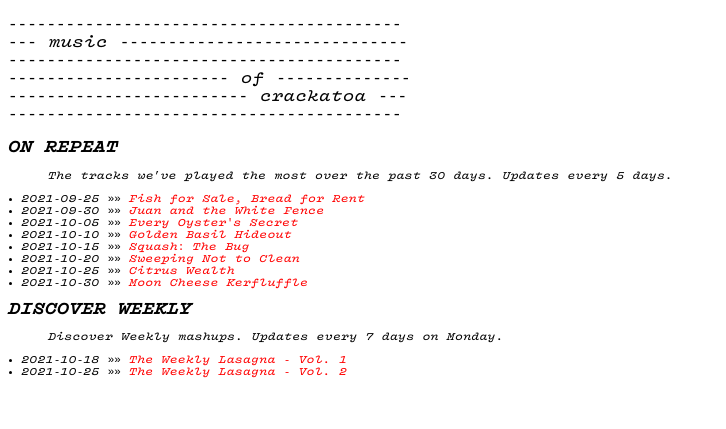
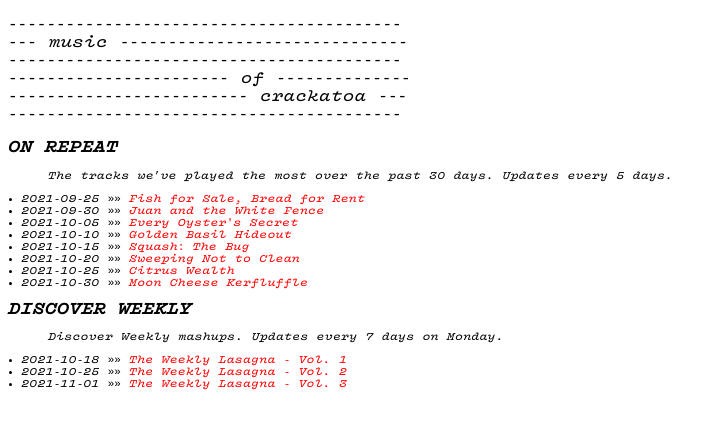
Before and after one commit to noahgorstein/music-of-crackatoa, a Jekyll site: the page built from index.md, in a window 1280 px wide. Shown: the top 429 px of the page, without its empty margins (0-726 px from the left). Built offline with Jekyll 4.4.1, drawn with Linux system fonts in a browser that asks for light colours.

Commit message:
Weekly Lasagna - Vol. 3

```diff
--- a/_data/discover_weekly.yml
+++ b/_data/discover_weekly.yml
@@ -5,3 +5,7 @@
 - playlist_name: The Weekly Lasagna - Vol. 2
   creation_date: 2021-10-25
   playlist_uri: https://open.spotify.com/playlist/6BgqqMQm1Dis0SYXaa1d7e?si=cfb560b038774e0b
+
+- playlist_name: The Weekly Lasagna - Vol. 3
+  creation_date: 2021-11-01
+  playlist_uri: https://open.spotify.com/playlist/78JaCUbW3CPxNgoO7AUttW?si=fd655ea5b8004a76
```
